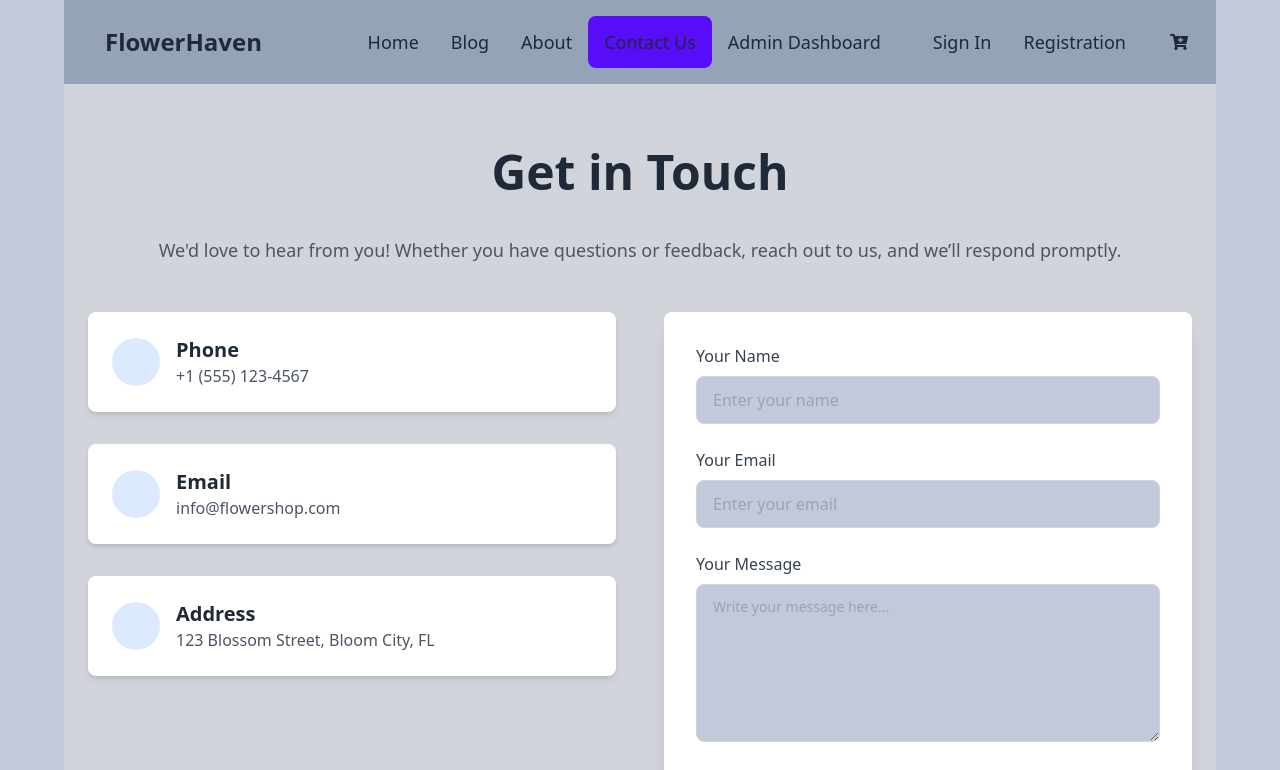
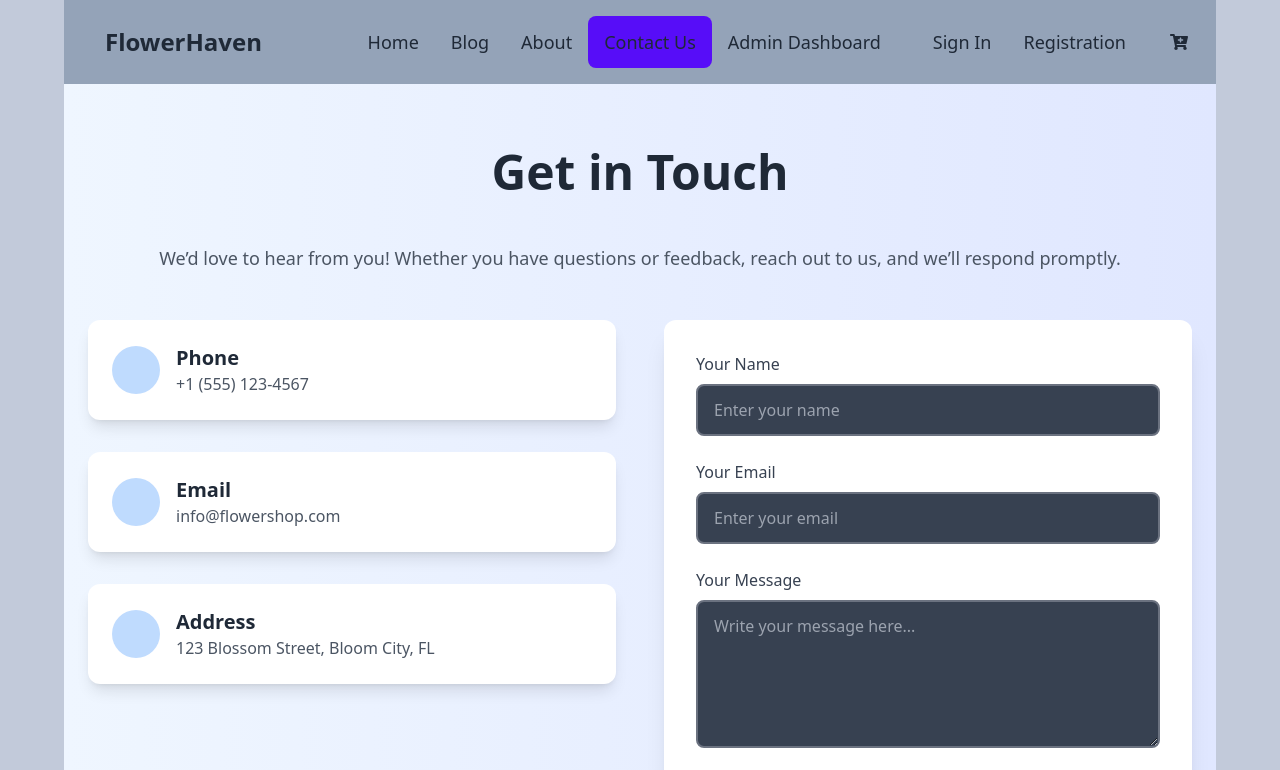
Before and after one commit to SAMIUL-35/FlowerHaven_Client, a React (Vite) app: page /contactus in a window 1280 px wide. Shown: the top 770 px of the page. Built offline with nearby package versions, Linux system fonts and the light colour scheme.

Commit message:
final commit

```diff
--- a/src/components/auth/ForgotPassword.jsx
+++ b/src/components/auth/ForgotPassword.jsx
@@ -62,7 +62,7 @@ const ForgotPassword = () => {
             placeholder="Enter your email"
             value={email}
             onChange={(e) => setEmail(e.target.value)}
-            className="input input-bordered border-gray-300 focus:ring focus:ring-blue-400 focus:outline-none focus:border-blue-500"
+            className="input input-bordered border-gray-300 bg-white text-gray-700"
             required
             disabled={loading}
           />
--- a/src/components/client/Cart.jsx
+++ b/src/components/client/Cart.jsx
@@ -80,19 +80,18 @@ const Cart = () => {
   const grandTotal = calculateTotalPrice();
 
   return (
-    <div className="min-h-screen flex flex-col p-6 bg-gray-100">
+    <div className="min-h-screen flex flex-col p-8 bg-gray-50">
       {cartItems.length === 0 ? (
         <div className="text-center">
-          <p className="text-xl text-gray-800">Your cart is empty!</p>
-          <button className="btn btn-primary mt-4" onClick={handleBackToHome}>
+          <p className="text-xl text-gray-700">Your cart is empty!</p>
+          <button className="btn btn-primary mt-4 px-6 py-3 rounded-md bg-blue-600 text-white hover:bg-blue-700 transition-all" onClick={handleBackToHome}>
             Continue Shopping
           </button>
-          {/* Show toast for empty cart */}
-          {toast.info("Your cart is empty! Start shopping now.")}
+
         </div>
       ) : (
         <>
-          <div className="overflow-x-auto rounded-lg mb-6 bg-white shadow-lg">
+          <div className="overflow-x-auto rounded-lg mb-6 bg-white shadow-lg border border-gray-200">
             <table className="table w-full table-auto border-collapse">
               <thead className="bg-gray-800 text-white">
                 <tr>
@@ -117,7 +116,7 @@ const Cart = () => {
                     <td className="border p-3">${item.total_price}</td>
                     <td className="border p-3">
                       <button
-                        className="btn btn-error btn-sm"
+                        className="btn btn-error btn-sm px-4 py-2 bg-red-600 text-white hover:bg-red-700 transition-all"
                         onClick={() => handleDelete(item.id)}
                       >
                         Delete
@@ -129,13 +128,13 @@ const Cart = () => {
             </table>
           </div>
 
-          <div className="flex justify-between items-center mt-6 bg-white p-4 shadow-md rounded-lg">
-            <p className="font-bold text-lg text-gray-900">Grand Total: ${grandTotal}</p>
-            <div className="flex space-x-4">
-              <button className="btn btn-secondary" onClick={handleBackToHome}>
+          <div className="flex justify-between items-center mt-8 bg-white p-6 shadow-md rounded-lg">
+            <p className="font-bold text-xl text-gray-900">Grand Total: ${grandTotal}</p>
+            <div className="flex space-x-6">
+              <button className="btn btn-secondary px-6 py-3 bg-gray-600 text-white hover:bg-gray-700 rounded-md transition-all" onClick={handleBackToHome}>
                 Continue Shopping
               </button>
-              <button className="btn btn-success" onClick={handleProceedToCheckout}>
+              <button className="btn btn-success px-6 py-3 bg-green-600 text-white hover:bg-green-700 rounded-md transition-all" onClick={handleProceedToCheckout}>
                 Proceed to Check Out
               </button>
             </div>
--- a/src/components/extra/ContactUs.jsx
+++ b/src/components/extra/ContactUs.jsx
@@ -2,42 +2,43 @@ import React from "react";
 
 const ContactUs = () => {
   return (
-    <div className="bg-gray-300 py-16">
+    <div className="bg-gradient-to-r from-blue-50 to-indigo-100 py-16">
       <div className="container mx-auto px-6">
-        <h2 className="text-5xl font-extrabold text-center text-gray-800 mb-10">
+        <h2 className="text-5xl font-extrabold text-center text-gray-800 mb-6 md:mb-12">
           Get in Touch
         </h2>
         <p className="text-center text-lg text-gray-600 mb-12">
-          We'd love to hear from you! Whether you have questions or feedback, reach out to us, and we’ll respond promptly.
+          We’d love to hear from you! Whether you have questions or feedback,
+          reach out to us, and we’ll respond promptly.
         </p>
 
         <div className="grid grid-cols-1 lg:grid-cols-2 gap-12 items-start">
           {/* Contact Info Section */}
           <div className="space-y-8">
-            <div className="flex items-center bg-white shadow-md p-6 rounded-lg">
-              <div className="flex items-center justify-center w-12 h-12 bg-blue-100 rounded-full">
+            <div className="flex items-center bg-white shadow-lg p-6 rounded-xl transform transition-all hover:scale-105 duration-300 ease-in-out">
+              <div className="flex items-center justify-center w-12 h-12 bg-blue-200 rounded-full">
                 <i className="fas fa-phone-alt text-blue-600 text-xl"></i>
               </div>
               <div className="ml-4">
-                <h4 className="text-xl font-bold text-gray-800">Phone</h4>
+                <h4 className="text-xl font-semibold text-gray-800">Phone</h4>
                 <p className="text-gray-600">+1 (555) 123-4567</p>
               </div>
             </div>
-            <div className="flex items-center bg-white shadow-md p-6 rounded-lg">
-              <div className="flex items-center justify-center w-12 h-12 bg-blue-100 rounded-full">
+            <div className="flex items-center bg-white shadow-lg p-6 rounded-xl transform transition-all hover:scale-105 duration-300 ease-in-out">
+              <div className="flex items-center justify-center w-12 h-12 bg-blue-200 rounded-full">
                 <i className="fas fa-envelope text-blue-600 text-xl"></i>
               </div>
               <div className="ml-4">
-                <h4 className="text-xl font-bold text-gray-800">Email</h4>
+                <h4 className="text-xl font-semibold text-gray-800">Email</h4>
                 <p className="text-gray-600">info@flowershop.com</p>
               </div>
             </div>
-            <div className="flex items-center bg-white shadow-md p-6 rounded-lg">
-              <div className="flex items-center justify-center w-12 h-12 bg-blue-100 rounded-full">
+            <div className="flex items-center bg-white shadow-lg p-6 rounded-xl transform transition-all hover:scale-105 duration-300 ease-in-out">
+              <div className="flex items-center justify-center w-12 h-12 bg-blue-200 rounded-full">
                 <i className="fas fa-map-marker-alt text-blue-600 text-xl"></i>
               </div>
               <div className="ml-4">
-                <h4 className="text-xl font-bold text-gray-800">Address</h4>
+                <h4 className="text-xl font-semibold text-gray-800">Address</h4>
                 <p className="text-gray-600">123 Blossom Street, Bloom City, FL</p>
               </div>
             </div>
@@ -45,43 +46,52 @@ const ContactUs = () => {
 
           {/* Contact Form Section */}
           <div>
-            <form className="bg-white p-8 rounded-lg shadow-xl space-y-6">
+            <form className="bg-white p-8 rounded-xl shadow-xl space-y-6">
               <div>
-                <label htmlFor="name" className="block text-gray-700 font-medium mb-2">
+                <label
+                  htmlFor="name"
+                  className="block text-gray-700 font-medium mb-2"
+                >
                   Your Name
                 </label>
                 <input
                   type="text"
                   id="name"
-                  className="input input-bordered w-full px-4 py-2 text-gray-800 border-gray-300 rounded-lg focus:outline-none focus:ring-2 focus:ring-blue-500"
+                  className="w-full px-4 py-3 text-white bg-gray-700 border-2 border-gray-500 rounded-lg focus:outline-none focus:ring-2 focus:ring-blue-500 focus:border-blue-500 transition-all"
                   placeholder="Enter your name"
                 />
               </div>
               <div>
-                <label htmlFor="email" className="block text-gray-700 font-medium mb-2">
+                <label
+                  htmlFor="email"
+                  className="block text-gray-700 font-medium mb-2"
+                >
                   Your Email
                 </label>
                 <input
                   type="email"
                   id="email"
-                  className="input input-bordered w-full px-4 py-2 text-gray-800 border-gray-300 rounded-lg focus:outline-none focus:ring-2 focus:ring-blue-500"
+                  className="w-full px-4 py-3 text-white bg-gray-700 border-2 border-gray-500 rounded-lg focus:outline-none focus:ring-2 focus:ring-blue-500 focus:border-blue-500 transition-all"
                   placeholder="Enter your email"
                 />
               </div>
               <div>
-                <label htmlFor="message" className="block text-gray-700 font-medium mb-2">
+                <label
+                  htmlFor="message"
+                  className="block text-gray-700 font-medium mb-2"
+                >
                   Your Message
                 </label>
                 <textarea
                   id="message"
-                  className="textarea textarea-bordered w-full px-4 py-2 text-gray-800 border-gray-300 rounded-lg focus:outline-none focus:ring-2 focus:ring-blue-500"
+                  className="w-full px-4 py-3 text-white bg-gray-700 border-2 border-gray-500 rounded-lg focus:outline-none focus:ring-2 focus:ring-blue-500 focus:border-blue-500 transition-all"
                   rows="5"
                   placeholder="Write your message here..."
                 ></textarea>
               </div>
               <button
                 type="submit"
-                className="btn btn-primary w-full bg-gradient-to-r from-blue-600 to-blue-500 text-white py-3 rounded-lg text-lg hover:from-blue-700 hover:to-blue-600 transition-transform transform hover:scale-105"
+                className="w-full bg-gradient-to-r from-blue-600 to-blue-500 text-white py-3 rounded-lg text-lg hover:from-blue-700 hover:to-blue-600 transition-all duration-300 ease-in-out transform hover:scale-105"
               >
                 Send Message
               </button>
```
